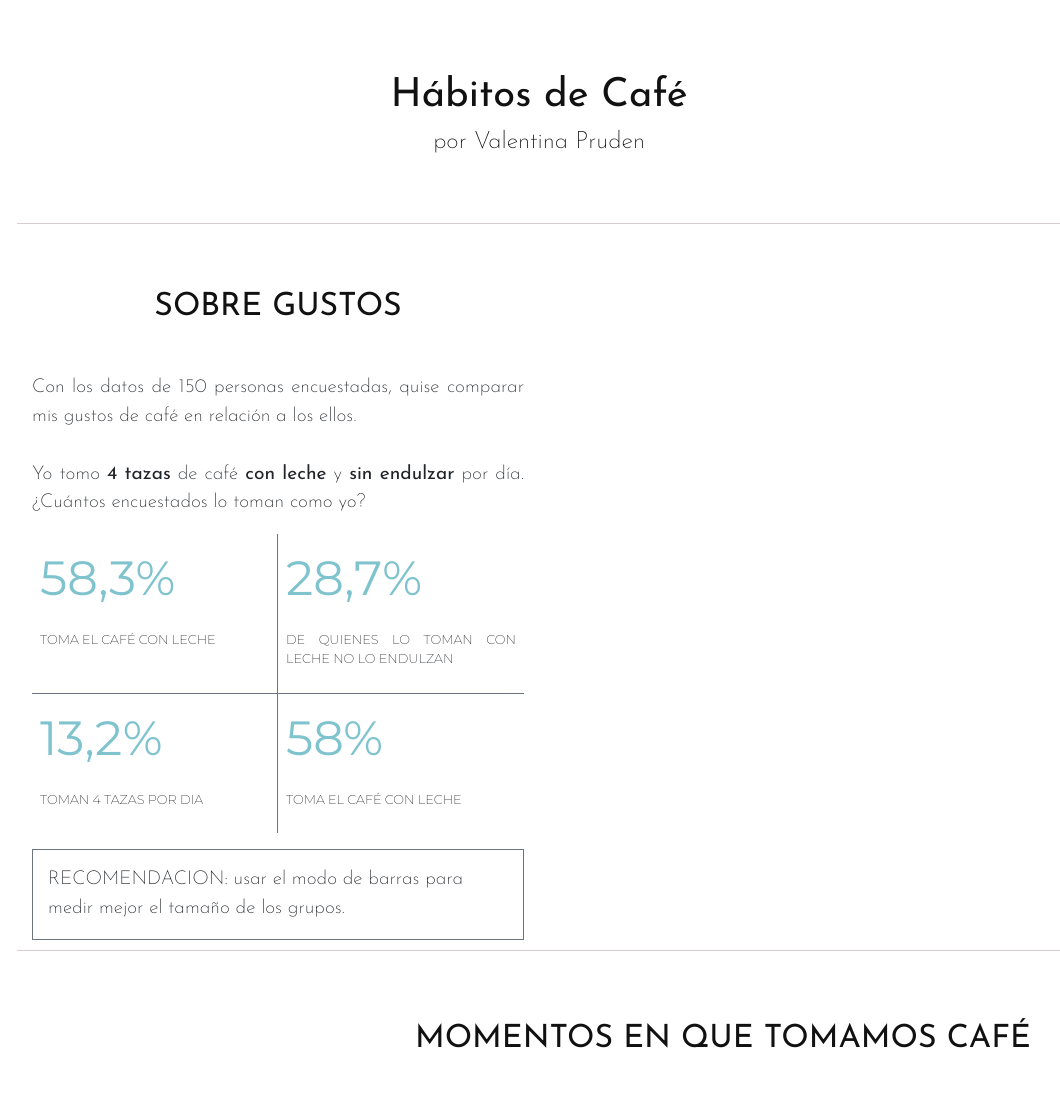
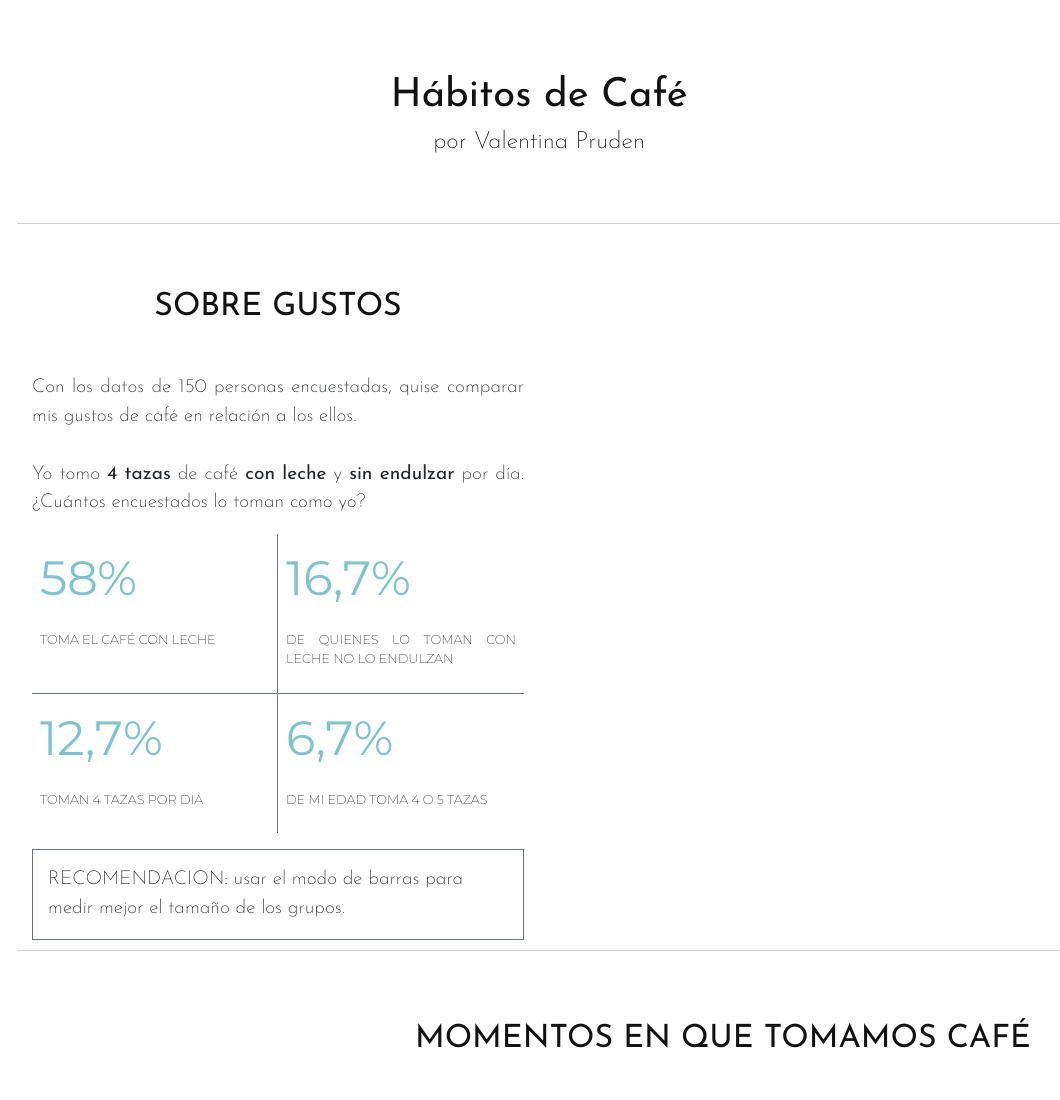
Before and after one commit to vpruden1/TP_datos, a plain HTML site: page index.html in a window 1280 px wide. Shown: the top 1100 px of the page, without its empty margins (101-1161 px from the left). Drawn offline with nearby package versions, Linux system fonts and the light colour scheme; a script that the page names is missing.

Commit message:
Update index.html

```diff
--- a/index.html
+++ b/index.html
@@ -54,26 +54,26 @@
                         <div class='container'>
                             <div class='row stats border-bottom border-secondary'>
                                 <div class='col-6 border-right border-secondary'>
-                                    <p class='porcentaje'>58,3%</p>
+                                    <p class='porcentaje'>58%</p>
                                     <!--son 87 personas-->
                                     <p class='detalle_porcentaje'>TOMA EL CAFÉ CON LECHE</p>
                                 </div>
                                 <div class='col-6'>
-                                    <p class='porcentaje'>28,7%</p>
+                                    <p class='porcentaje'>16,7%</p>
                                     <!--son 25 personas-->
                                     <p class='detalle_porcentaje'>DE QUIENES LO TOMAN CON LECHE NO LO ENDULZAN</p>
                                 </div>
                             </div>
                             <div class='row stats'>
                                 <div class='col-6 border-right border-secondary'>
-                                    <p class='porcentaje'>13,2%</p>
+                                    <p class='porcentaje'>12,7%</p>
                                     <!--son 25 personas-->
                                     <p class='detalle_porcentaje'>TOMAN 4 TAZAS POR DIA</p>
                                 </div>
                                 <div class='col-6'>
-                                    <p class='porcentaje'>58%</p>
+                                    <p class='porcentaje'>6,7%</p>
                                     <!--son 87 personas-->
-                                    <p class='detalle_porcentaje'>TOMA EL CAFÉ CON LECHE</p>
+                                    <p class='detalle_porcentaje'>DE MI EDAD TOMA 4 O 5 TAZAS</p>
                                 </div>
                             </div>
                         </div>
```
